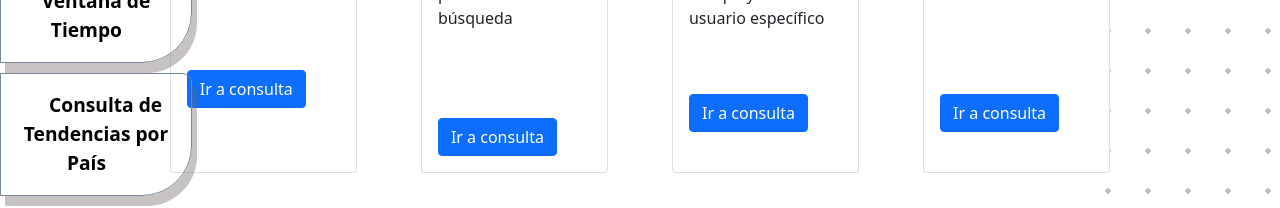
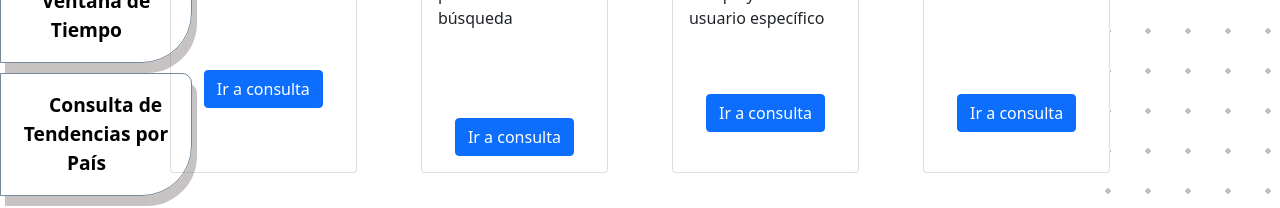
Before and after one commit to Cjescalona1/integralClient, a Next.js app: page / in a window 1280 px wide. Shown: the part 539-747 px from the top of the page. Built offline with nearby package versions, Linux system fonts and the light colour scheme.

Commit message:
container B

```diff
--- a/styles/globals.css
+++ b/styles/globals.css
@@ -214,3 +214,10 @@ a {
 .smSq{
   height: 6em;
 }
+
+.containerB {
+  display: flex;
+  align-items: center;
+  flex-direction: column;
+  justify-content: center;
+}
```
